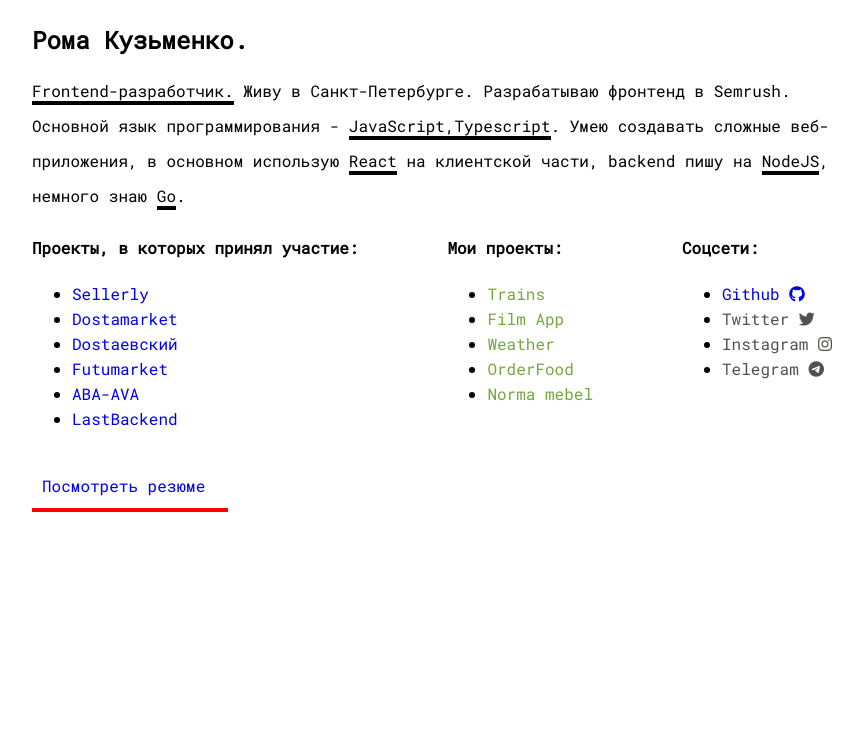
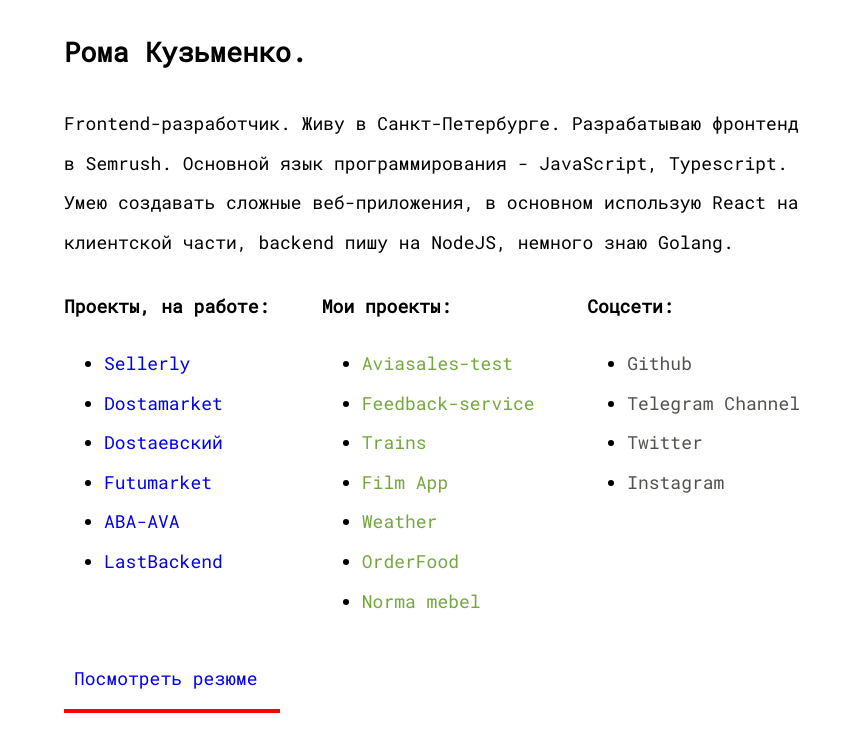
Before and after one commit to Kuzmrom7/kuzmrom7.github.io, a React (Create React App) app: page /#/ in a window 1280 px wide. Shown: the top 752 px of the page, without its empty margins (208-1071 px from the left). Built offline with nearby package versions, Linux system fonts and the light colour scheme.

Commit message:
Update ui

```diff
--- a/public/index.html
+++ b/public/index.html
@@ -7,15 +7,8 @@
     <style></style>
     <link rel="manifest" href="%PUBLIC_URL%/manifest.json" />
     <link rel="shortcut icon" href="%PUBLIC_URL%/favicon.ico" />
-    <link
-      rel="stylesheet"
-      href="https://use.fontawesome.com/releases/v5.1.0/css/all.css"
-      integrity="sha384-lKuwvrZot6UHsBSfcMvOkWwlCMgc0TaWr+30HWe3a4ltaBwTZhyTEggF5tJv8tbt"
-      crossorigin="anonymous"
-    />
-    <script src="https://use.fontawesome.com/c2f2aa1041.js"></script>
 
-    <title>Kuzmenko</title>
+    <title>Roman Kuzmenko</title>
   </head>
   <body>
     <div id="root"></div>
--- a/src/App.js
+++ b/src/App.js
@@ -1,13 +1,8 @@
 import React from 'react';
 import Personal from './Personal';
-import './style.css';
 
 function App() {
-  return (
-    <div className="wrap">
-      <Personal />
-    </div>
-  );
+  return <Personal />;
 }
 
 export default App;
--- a/src/Personal.jsx
+++ b/src/Personal.jsx
@@ -1,25 +1,21 @@
 import React from 'react';
-import { projectList, myProject } from './data';
+import data from './data';
+
+import './style.css';
 
 function Personal() {
   return (
+    <div className="wrap">
       <div className="about">
-      <span className="text-name">
-        <h2>Рома Кузьменко. </h2>
+        <span className="title">
+          <h2>{data.title}</h2>
         </span>
-      <div className="description">
-        <span className="text-name">Frontend-разработчик.</span> Живу в Санкт-Петербурге.
-        Разрабатываю фронтенд в Semrush. Основной язык программирования -{' '}
-        <span className="text-name">JavaScript,Typescript</span>.&nbsp;Умею создавать сложные
-        веб-приложения, в основном использую <span className="text-name">React</span> на клиентской
-        части, backend пишу на <span className="text-name">NodeJS</span>, немного знаю{' '}
-        <span className="text-name">Go</span>.
-      </div>
-      <div className="flex-container">
-        <div>
-          <h4>Проекты, в которых принял участие:</h4>
+        <div className="description">{data.description}</div>
+        <div className="container">
+          <div className="container-item">
+            <h4>Проекты, на работе:</h4>
             <ul>
-            {projectList.map((item, index) => (
+              {data.jobList.map((item, index) => (
                 <li key={index}>
                   <a href={item.link} target="_blank" rel="noopener noreferrer">
                     <span>{item.name}</span>
@@ -29,55 +25,32 @@
             </ul>
           </div>
 
-        <div>
+          <div className="container-item">
             <h4>Мои проекты:</h4>
             <ul>
-            {myProject.map((item, index) => (
+              {data.projectList.map((item, index) => (
                 <li key={index} className="">
                   <a href={item.link} target="_blank" rel="noopener noreferrer">
-                  <div className="text">{item.name}</div>
+                    <span className="text">{item.name}</span>
                   </a>
                 </li>
               ))}
             </ul>
           </div>
 
-        <div>
+          <div className="container-item">
             <h4>Соцсети:</h4>
             <ul>
-            <li>
-              <a href="https://github.com/Kuzmrom7" target="_blank" rel="noopener noreferrer">
-                Github <i className="fab fa-github" />
+              {data.socialList.map((item, index) => (
+                <li key={index}>
+                  <a href={item.link} target="_blank" rel="noopener noreferrer">
+                    <span className="text-net">{item.name}</span>
                   </a>
                 </li>
-            <li>
-              <a href="https://twitter.com/kuzmrom7" target="_blank" rel="noopener noreferrer">
-                <span className="text-net">
-                  Twitter <i className="fab fa-twitter" />
-                </span>
-              </a>
-            </li>
-            <li>
-              <a
-                href="https://www.instagram.com/roma.kuzmenko"
-                target="_blank"
-                rel="noopener noreferrer">
-                <span className="text-net">
-                  Instagram <i className="fab fa-instagram" />
-                </span>
-              </a>
-            </li>
-            <li>
-              <a target="_blank" rel="noopener noreferrer" href="https://teleg.run/RomanKuzmenko">
-                <span className="text-net">
-                  Telegram <i className="fab fa-telegram" />
-                </span>
-              </a>
-            </li>
+              ))}
             </ul>
           </div>
         </div>
-      <p></p>
         <div className="menu">
           <div className="text-cv">
             <a
@@ -89,6 +62,7 @@
           </div>
         </div>
       </div>
+    </div>
   );
 }
 
--- a/src/data.js
+++ b/src/data.js
@@ -1,9 +1,19 @@
-const projectList = [
+const data = {
+  title: 'Рома Кузьменко.',
+  description: `Frontend-разработчик. Живу в Санкт-Петербурге.
+  Разрабатываю фронтенд в Semrush. Основной язык программирования - JavaScript, Typescript.
+  Умею создавать сложные веб-приложения, в основном использую React на клиентской
+  части, backend пишу на NodeJS, немного знаю Golang.`,
+  jobList: [
     {
       name: 'Sellerly',
       link: 'https://sellerly.com',
     },
-  { name: 'Dostamarket', link: 'https://vc.ru/food/102450-peterburgskiy-servis-dostavki-edy-dostaevskiy-zamorozit-proekt-po-ekspress-dostavke-produktov-dostamarket' },
+    {
+      name: 'Dostamarket',
+      link:
+        'https://vc.ru/food/102450-peterburgskiy-servis-dostavki-edy-dostaevskiy-zamorozit-proekt-po-ekspress-dostavke-produktov-dostamarket',
+    },
     { name: 'Dostaевский', link: 'https://www.dostaevsky.ru/' },
     {
       name: 'Futumarket',
@@ -17,9 +27,16 @@
       name: 'LastBackend',
       link: 'https://lastbackend.com',
     },
-];
-
-const myProject = [
+  ],
+  projectList: [
+    {
+      name: 'Aviasales-test',
+      link: 'https://github.com/Kuzmrom7/aviasales-test',
+    },
+    {
+      name: 'Feedback-service',
+      link: 'https://github.com/Kuzmrom7/feedback-service',
+    },
     {
       name: 'Trains',
       link: 'https://russia-trains.herokuapp.com',
@@ -40,6 +57,25 @@
       name: 'Norma mebel',
       link: 'https://norma-mebel.ru/',
     },
-];
+  ],
+  socialList: [
+    {
+      name: 'Github',
+      link: 'https://github.com/Kuzmrom7',
+    },
+    {
+      name: 'Telegram Channel',
+      link: 'https://t.me/kuzm_dev',
+    },
+    {
+      name: 'Twitter',
+      link: 'https://twitter.com/kuzmrom7',
+    },
+    {
+      name: 'Instagram',
+      link: 'https://www.instagram.com/roma.kuzmenko',
+    },
+  ],
+};
 
-export { projectList, myProject };
+export default data;
--- /dev/null
+++ b/src/index.css
@@ -0,0 +1,27 @@
+@import url('https://fonts.googleapis.com/css?family=Roboto+Mono&display=swap');
+*, *::before, *::after {
+    box-sizing: border-box;
+}
+
+html, body #root {
+    height: 100%;
+}
+
+body {
+    margin: 0;
+    padding: 0;
+    font-size: 18px;
+    line-height: 2.2;
+    font-family: 'Roboto Mono', monospace, BlinkMacSystemFont, "Segoe UI", Roboto, Oxygen, Ubuntu, Cantarell, "Open Sans", "Helvetica Neue", sans-serif;
+    -webkit-font-smoothing: antialiased;
+    -moz-osx-font-smoothing: grayscale;
+}
+
+a:visited {
+    color: black;
+}
+
+a {
+    cursor: pointer;
+    text-decoration: none;
+}
--- a/src/index.js
+++ b/src/index.js
@@ -1,7 +1,10 @@
 import React from 'react';
 import ReactDOM from 'react-dom';
+import { HashRouter } from 'react-router-dom';
+
 import App from './App';
-import { HashRouter } from 'react-router-dom';
+
+import './index.css';
 
 ReactDOM.render(
   <HashRouter>
--- a/src/style.css
+++ b/src/style.css
@@ -1,12 +1,3 @@
-@import url('https://fonts.googleapis.com/css?family=Roboto+Mono&display=swap');
-* {
-  font-family: 'Roboto Mono', monospace;
-}
-
-a:visited {
-  color: black;
-}
-
 .wrap {
   display: flex;
   max-width: 800px;
@@ -22,7 +13,6 @@
 
 .about {
   margin-bottom: 44px;
-  line-height: 25px;
 }
 
 .text {
@@ -33,65 +23,47 @@
   color: rgb(80, 82, 78);
 }
 
-.text-underline {
-  width: 21em;
-  padding-bottom: 4px;
-  border-bottom: 4px solid black;
-}
-
-.text-underline__mod {
-  width: 8em;
-  padding-bottom: 4px;
-  border-bottom: 4px solid black;
-}
-
-.text-underline__net {
-  width: 5em;
-  padding-bottom: 4px;
-  border-bottom: 4px solid black;
-}
-
-.text-name {
-  width: 21em;
-  border-bottom: 4px solid black;
-}
-
 .text-cv {
   cursor: pointer;
   padding: 10px;
   width: 11em;
   border-bottom: 4px solid red;
-}
-
-a {
-  cursor: pointer;
-  text-decoration: none;
+  width: 12em;
 }
 
 .menu {
   margin-top: 10px;
 }
 
-.photo {
-  display: block;
-  width: 80px;
-  pointer-events: none;
+.title {
+  width: 21em;
+  border-bottom: 4px solid black;
 }
 
 .description {
   line-height: 2.2;
 }
 
-.flex-container {
+.container {
   display: flex;
   justify-content: space-between;
   align-items: flex-start;
 }
 
 @media (max-width: 768px) {
-  .flex-container {
+  .container {
     display: flex;
     flex-direction: column;
     align-items: flex-start;
   }
 }
+
+.container-item {
+  display: flex;
+  flex-direction: column;
+  align-items: flex-start;
+}
+
+.container-item > h4 {
+  margin-bottom: 0;
+}
```
Also changed, not shown: package.json (+6 -6 lines), 1 other file (tests, documents, lock files or other folders). Lines whose indentation alone changed are shown as unchanged.
